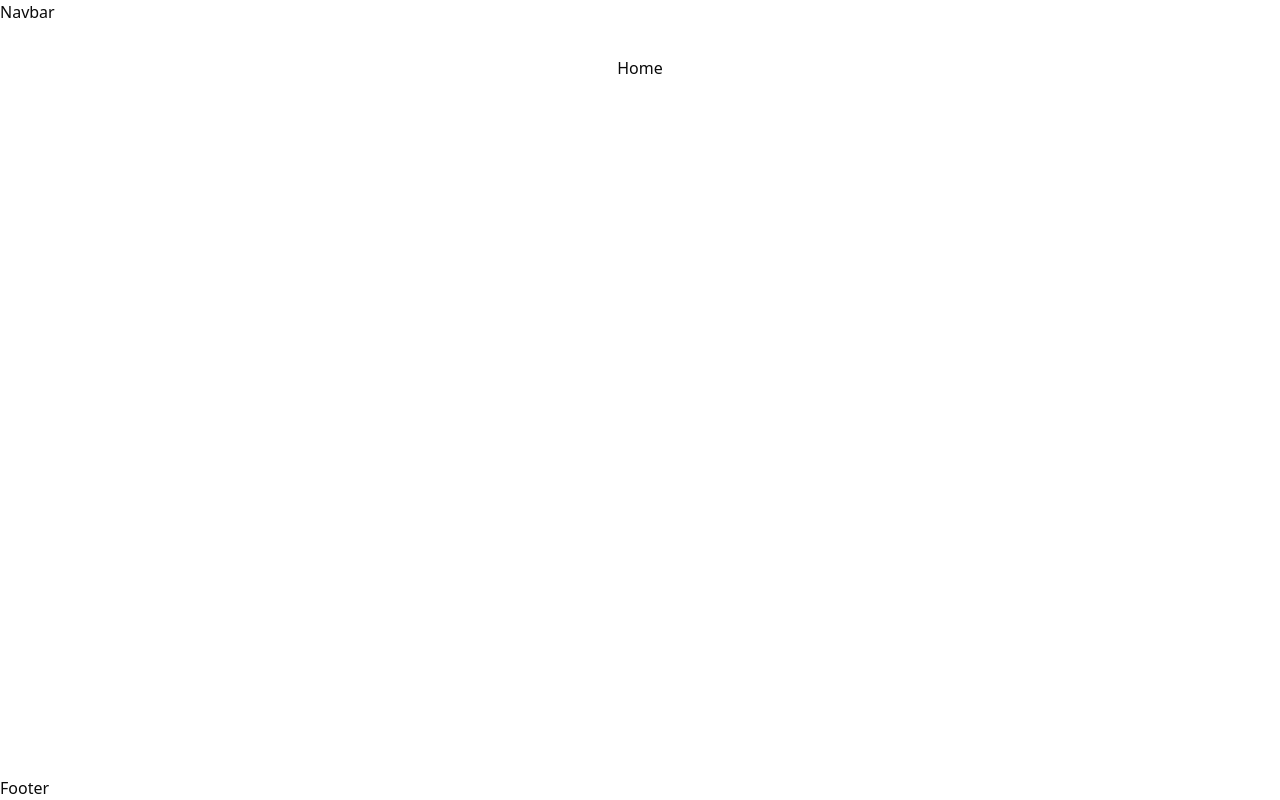
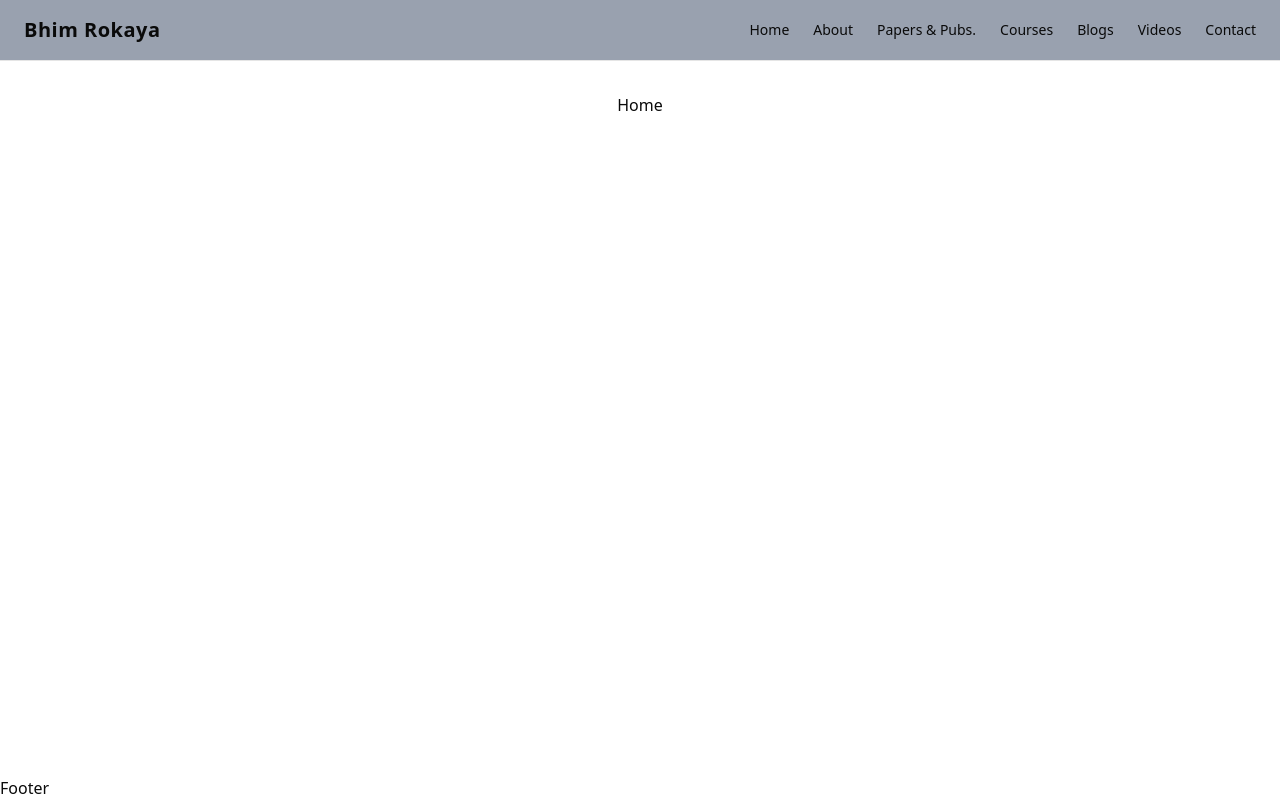
Before and after one commit to sangatrokaya/ProfessorSite, a React app in the folder frontend/: page / in a window 1280 px wide. Built offline with nearby package versions, Linux system fonts and the light colour scheme; the HTML template or start-up script is replaced by a standard one.

Commit message:
basic Navbar UI

```diff
--- a/frontend/src/components/Navbar.jsx
+++ b/frontend/src/components/Navbar.jsx
@@ -1,7 +1,27 @@
-import React from "react";
+import { Link } from "react-router-dom";
 
 const Navbar = () => {
-  return <div>Navbar</div>;
+  return (
+    <nav className="w-full border-b bg-gray-400">
+      <div className="max-w-7xl mx-auto px-6 py-4 flex justify-between items-center">
+        {/* Logo / Name */}
+        <Link to="/" className="text-xl font-bold tracking-wide">
+          Bhim Rokaya
+        </Link>
+
+        {/* Links */}
+        <div className="flex gap-6 text-sm font-medium">
+          <Link to="/">Home</Link>
+          <Link to="/about">About</Link>
+          <Link to="/papers">Papers & Pubs.</Link>
+          <Link to="/courses">Courses</Link>
+          <Link to="/blogs">Blogs</Link>
+          <Link to="/videos">Videos</Link>
+          <Link to="/contact">Contact</Link>
+        </div>
+      </div>
+    </nav>
+  );
 };
 
 export default Navbar;
```
